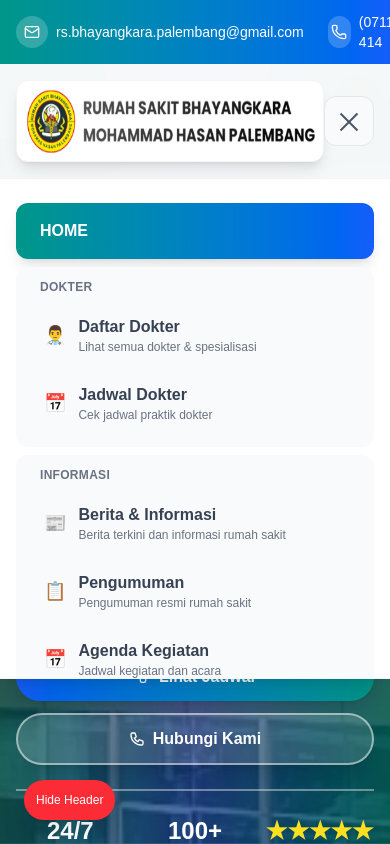
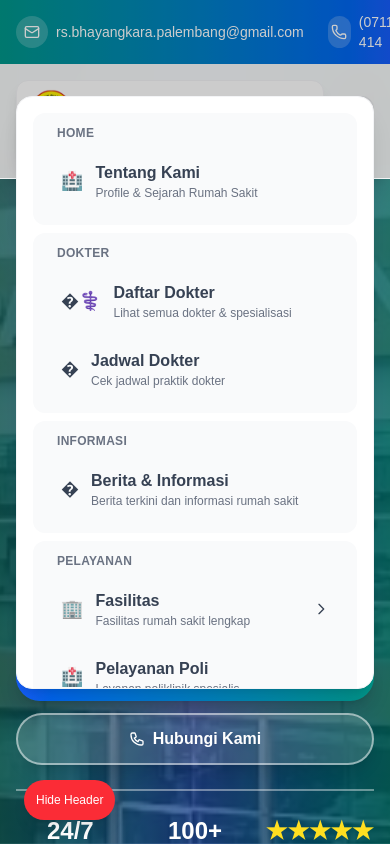
Before and after one commit to Kokorody/Web-profile-Bhayangkara, a Next.js app in the folder frontend/: page / in a window 390 px wide. Both pictures are taken after a click on the button 349 px from the left and 121 px from the top of the page. Shown: the top 844 px of the page. Built offline with nearby package versions, Linux system fonts and the light colour scheme.

Commit message:
mobile nav main

```diff
--- a/frontend/src/app/page.tsx
+++ b/frontend/src/app/page.tsx
@@ -164,6 +164,32 @@
       window.removeEventListener('scroll', debouncedScrollHandler);
     };
   }, [heroImages.length, handleScroll]);
+
+  // Handle mobile menu body scroll lock
+  useEffect(() => {
+    if (isMenuOpen) {
+      document.body.style.overflow = 'hidden';
+    } else {
+      document.body.style.overflow = 'unset';
+    }
+
+    // Cleanup on unmount
+    return () => {
+      document.body.style.overflow = 'unset';
+    };
+  }, [isMenuOpen]);
+
+  // Handle escape key to close mobile menu
+  useEffect(() => {
+    const handleEscape = (e: KeyboardEvent) => {
+      if (e.key === 'Escape' && isMenuOpen) {
+        setIsMenuOpen(false);
+      }
+    };
+
+    document.addEventListener('keydown', handleEscape);
+    return () => document.removeEventListener('keydown', handleEscape);
+  }, [isMenuOpen]);
 
   // Simplified intersection observer for better performance
   useLayoutEffect(() => {
@@ -520,19 +546,32 @@
           </div>
         </div>
 
-        {/* Simplified Mobile Menu */}
-        <div className={`md:hidden transition-all duration-300 ${
-          isMenuOpen ? 'max-h-[500px] opacity-100' : 'max-h-0 opacity-0'
-        } overflow-hidden`}>
-          <div className="bg-white border-t border-gray-100">
-            <nav className="container mx-auto px-4 py-6 space-y-2">
-              <button
-                className="block w-full text-left px-6 py-4 rounded-xl font-semibold transition-colors duration-200 bg-gradient-to-r from-teal-600 to-blue-600 text-white shadow-lg"
-              >
+        {/* Mobile Menu */}
+        <div className={`md:hidden fixed inset-x-0 top-24 z-50 transition-all duration-300 ${
+          isMenuOpen ? 'opacity-100 visible' : 'opacity-0 invisible'
+        }`}>
+          <div className="bg-white shadow-xl border border-gray-100 mx-4 rounded-2xl overflow-hidden">
+            <nav className="max-h-[70vh] overflow-y-auto">
+              <div className="p-4 space-y-2">
+                {/* HOME */}
+                <div className="bg-gray-50 rounded-xl p-3">
+                  <div className="text-xs font-semibold text-gray-500 uppercase tracking-wide mb-2 px-3">
                     HOME
-              </button>
-
-              {/* DOKTER Section */}
+                  </div>
+                  <Link
+                    href="/tentang-kami"
+                    onClick={() => setIsMenuOpen(false)}
+                    className="flex items-center gap-3 px-4 py-3 rounded-lg text-gray-700 hover:bg-teal-50 hover:text-teal-600 transition-colors duration-200"
+                  >
+                    <span className="text-lg">🏥</span>
+                    <div>
+                      <div className="font-semibold">Tentang Kami</div>
+                      <div className="text-xs text-gray-500">Profile & Sejarah Rumah Sakit</div>
+                    </div>
+                  </Link>
+                </div>
+
+                {/* DOKTER */}
                 <div className="bg-gray-50 rounded-xl p-3">
                   <div className="text-xs font-semibold text-gray-500 uppercase tracking-wide mb-2 px-3">
                     DOKTER
@@ -540,9 +579,10 @@
                   <div className="space-y-1">
                     <Link
                       href="/dokter"
+                      onClick={() => setIsMenuOpen(false)}
                       className="flex items-center gap-3 px-4 py-3 rounded-lg text-gray-700 hover:bg-teal-50 hover:text-teal-600 transition-colors duration-200"
                     >
-                    <span className="text-lg">👨‍⚕️</span>
+                      <span className="text-lg">�‍⚕️</span>
                       <div>
                         <div className="font-semibold">Daftar Dokter</div>
                         <div className="text-xs text-gray-500">Lihat semua dokter & spesialisasi</div>
@@ -550,9 +590,10 @@
                     </Link>
                     <Link
                       href="/jadwal-dokter"
+                      onClick={() => setIsMenuOpen(false)}
                       className="flex items-center gap-3 px-4 py-3 rounded-lg text-gray-700 hover:bg-teal-50 hover:text-teal-600 transition-colors duration-200"
                     >
-                    <span className="text-lg">📅</span>
+                      <span className="text-lg">�</span>
                       <div>
                         <div className="font-semibold">Jadwal Dokter</div>
                         <div className="text-xs text-gray-500">Cek jadwal praktik dokter</div>
@@ -561,46 +602,25 @@
                   </div>
                 </div>
 
-              {/* INFORMASI Section */}
+                {/* INFORMASI */}
                 <div className="bg-gray-50 rounded-xl p-3">
                   <div className="text-xs font-semibold text-gray-500 uppercase tracking-wide mb-2 px-3">
                     INFORMASI
                   </div>
-                <div className="space-y-1">
                   <Link
                     href="/berita"
+                    onClick={() => setIsMenuOpen(false)}
                     className="flex items-center gap-3 px-4 py-3 rounded-lg text-gray-700 hover:bg-teal-50 hover:text-teal-600 transition-colors duration-200"
                   >
-                    <span className="text-lg">📰</span>
+                    <span className="text-lg">�</span>
                     <div>
                       <div className="font-semibold">Berita & Informasi</div>
                       <div className="text-xs text-gray-500">Berita terkini dan informasi rumah sakit</div>
                     </div>
                   </Link>
-                  <a
-                    href="#"
-                    className="flex items-center gap-3 px-4 py-3 rounded-lg text-gray-700 hover:bg-teal-50 hover:text-teal-600 transition-colors duration-200"
-                  >
-                    <span className="text-lg">📋</span>
-                    <div>
-                      <div className="font-semibold">Pengumuman</div>
-                      <div className="text-xs text-gray-500">Pengumuman resmi rumah sakit</div>
-                    </div>
-                  </a>
-                  <a
-                    href="#"
-                    className="flex items-center gap-3 px-4 py-3 rounded-lg text-gray-700 hover:bg-teal-50 hover:text-teal-600 transition-colors duration-200"
-                  >
-                    <span className="text-lg">📅</span>
-                    <div>
-                      <div className="font-semibold">Agenda Kegiatan</div>
-                      <div className="text-xs text-gray-500">Jadwal kegiatan dan acara</div>
-                    </div>
-                  </a>
-                </div>
-              </div>
-
-              {/* PELAYANAN Section */}
+                </div>
+
+                {/* PELAYANAN */}
                 <div className="bg-gray-50 rounded-xl p-3">
                   <div className="text-xs font-semibold text-gray-500 uppercase tracking-wide mb-2 px-3">
                     PELAYANAN
@@ -634,6 +654,7 @@
                         <div className="ml-8 mt-1 space-y-1">
                           <Link
                             href="/fasilitas-kamar"
+                            onClick={() => setIsMenuOpen(false)}
                             className="flex items-center gap-3 px-4 py-3 rounded-lg text-gray-600 hover:bg-teal-50 hover:text-teal-600 transition-colors duration-200"
                           >
                             <span className="text-base">🛏️</span>
@@ -644,6 +665,7 @@
                           </Link>
                           <Link
                             href="/fasilitas-peralatan-medis"
+                            onClick={() => setIsMenuOpen(false)}
                             className="flex items-center gap-3 px-4 py-3 rounded-lg text-gray-600 hover:bg-teal-50 hover:text-teal-600 transition-colors duration-200"
                           >
                             <span className="text-base">🔬</span>
@@ -654,6 +676,7 @@
                           </Link>
                           <Link
                             href="/fasilitas-rumah-sakit"
+                            onClick={() => setIsMenuOpen(false)}
                             className="flex items-center gap-3 px-4 py-3 rounded-lg text-gray-600 hover:bg-teal-50 hover:text-teal-600 transition-colors duration-200"
                           >
                             <span className="text-base">🏥</span>
@@ -665,18 +688,10 @@
                         </div>
                       </div>
                     </div>
-                  <a
-                    href="#"
-                    className="flex items-center gap-3 px-4 py-3 rounded-lg text-gray-700 hover:bg-teal-50 hover:text-teal-600 transition-colors duration-200"
-                  >
-                    <span className="text-lg">🩺</span>
-                    <div>
-                      <div className="font-semibold">Sarana Medis</div>
-                      <div className="text-xs text-gray-500">Peralatan medis modern</div>
-                    </div>
-                  </a>
+
                     <Link
                       href="/pelayanan-poli"
+                      onClick={() => setIsMenuOpen(false)}
                       className="flex items-center gap-3 px-4 py-3 rounded-lg text-gray-700 hover:bg-teal-50 hover:text-teal-600 transition-colors duration-200"
                     >
                       <span className="text-lg">🏥</span>
@@ -685,8 +700,10 @@
                         <div className="text-xs text-gray-500">Layanan poliklinik spesialis</div>
                       </div>
                     </Link>
+
                     <Link
                       href="/rawat-inap"
+                      onClick={() => setIsMenuOpen(false)}
                       className="flex items-center gap-3 px-4 py-3 rounded-lg text-gray-700 hover:bg-teal-50 hover:text-teal-600 transition-colors duration-200"
                     >
                       <span className="text-lg">🛏️</span>
@@ -695,18 +712,10 @@
                         <div className="text-xs text-gray-500">Pelayanan rawat inap 24 jam</div>
                       </div>
                     </Link>
-                  <a
-                    href="#"
-                    className="flex items-center gap-3 px-4 py-3 rounded-lg text-gray-700 hover:bg-teal-50 hover:text-teal-600 transition-colors duration-200"
-                  >
-                    <span className="text-lg">🚶</span>
-                    <div>
-                      <div className="font-semibold">Rawat Jalan</div>
-                      <div className="text-xs text-gray-500">Konsultasi & pemeriksaan rawat jalan</div>
-                    </div>
-                  </a>
+
                     <Link
                       href="/penunjang-medis"
+                      onClick={() => setIsMenuOpen(false)}
                       className="flex items-center gap-3 px-4 py-3 rounded-lg text-gray-700 hover:bg-teal-50 hover:text-teal-600 transition-colors duration-200"
                     >
                       <span className="text-lg">🩹</span>
@@ -715,21 +724,13 @@
                         <div className="text-xs text-gray-500">Laboratorium & radiologi</div>
                       </div>
                     </Link>
-                  <a
-                    href="#"
+
+                    <Link
+                      href="/perawatan-umum"
+                      onClick={() => setIsMenuOpen(false)}
                       className="flex items-center gap-3 px-4 py-3 rounded-lg text-gray-700 hover:bg-teal-50 hover:text-teal-600 transition-colors duration-200"
                     >
-                    <span className="text-lg">🦠</span>
-                    <div>
-                      <div className="font-semibold">Ruang Isolasi Covid</div>
-                      <div className="text-xs text-gray-500">Isolasi & perawatan Covid-19</div>
-                    </div>
-                  </a>
-                  <Link
-                    href="/perawatan-umum"
-                    className="flex items-center gap-3 px-4 py-3 rounded-lg text-gray-700 hover:bg-teal-50 hover:text-teal-600 transition-colors duration-200"
-                  >
-                    <span className="text-lg">👩‍⚕️</span>
+                      <span className="text-lg">�‍⚕️</span>
                       <div>
                         <div className="font-semibold">Perawatan Umum</div>
                         <div className="text-xs text-gray-500">Perawatan medis umum</div>
@@ -738,18 +739,31 @@
                   </div>
                 </div>
 
-              {/* Other Navigation Items */}
-              {['E-LIBRARY', 'SOP RS'].map((item) => (
-                <button
-                  key={item}
-                  className="block w-full text-left px-6 py-4 rounded-xl font-semibold transition-colors duration-200 text-gray-700 hover:bg-teal-50 hover:text-teal-600"
-                >
-                  {item}
-                </button>
-              ))}
-
-              {/* Mobile Emergency Button */}
-              <div className="pt-4 border-t border-gray-200 mt-4">
+                {/* E-LIBRARY & SOP RS */}
+                <div className="bg-gray-50 rounded-xl p-3">
+                  <div className="text-xs font-semibold text-gray-500 uppercase tracking-wide mb-2 px-3">
+                    DOKUMEN
+                  </div>
+                  <div className="space-y-1">
+                    <button className="w-full flex items-center gap-3 px-4 py-3 rounded-lg text-gray-700 hover:bg-teal-50 hover:text-teal-600 transition-colors duration-200">
+                      <span className="text-lg">📚</span>
+                      <div>
+                        <div className="font-semibold">E-LIBRARY</div>
+                        <div className="text-xs text-gray-500">Perpustakaan digital</div>
+                      </div>
+                    </button>
+                    <button className="w-full flex items-center gap-3 px-4 py-3 rounded-lg text-gray-700 hover:bg-teal-50 hover:text-teal-600 transition-colors duration-200">
+                      <span className="text-lg">�</span>
+                      <div>
+                        <div className="font-semibold">SOP RS</div>
+                        <div className="text-xs text-gray-500">Standar Operasional Prosedur</div>
+                      </div>
+                    </button>
+                  </div>
+                </div>
+
+                {/* Emergency Button */}
+                <div className="pt-2">
                   <button className="w-full bg-gradient-to-r from-red-500 to-orange-500 text-white px-6 py-4 rounded-xl font-bold hover:from-red-600 hover:to-orange-600 transition-colors duration-200 shadow-lg">
                     <div className="flex items-center justify-center gap-3">
                       <div className="w-3 h-3 bg-white rounded-full animate-pulse"></div>
@@ -758,8 +772,22 @@
                     </div>
                   </button>
                 </div>
+              </div>
             </nav>
           </div>
+
+          {/* Backdrop */}
+          <button
+            className="fixed inset-0 bg-black/20 -z-10 cursor-default"
+            onClick={() => setIsMenuOpen(false)}
+            onKeyDown={(e) => {
+              if (e.key === 'Enter' || e.key === ' ') {
+                setIsMenuOpen(false);
+              }
+            }}
+            aria-label="Close mobile menu"
+            tabIndex={0}
+          />
         </div>
       </header>
 
```
Lines whose indentation alone changed are shown as unchanged.
